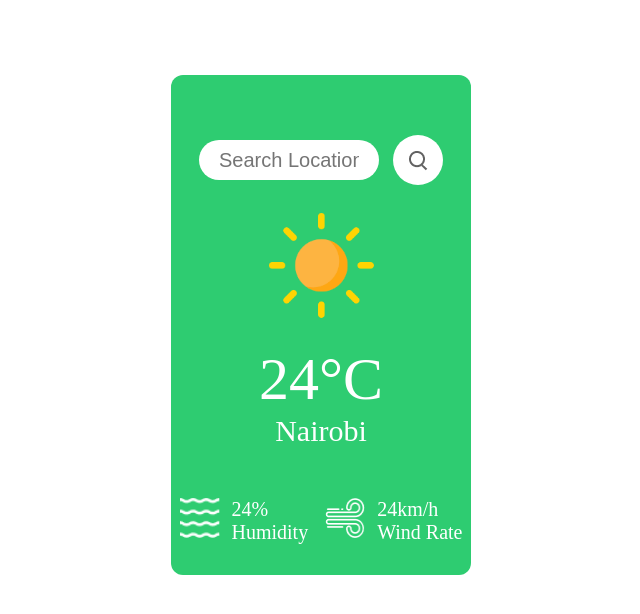
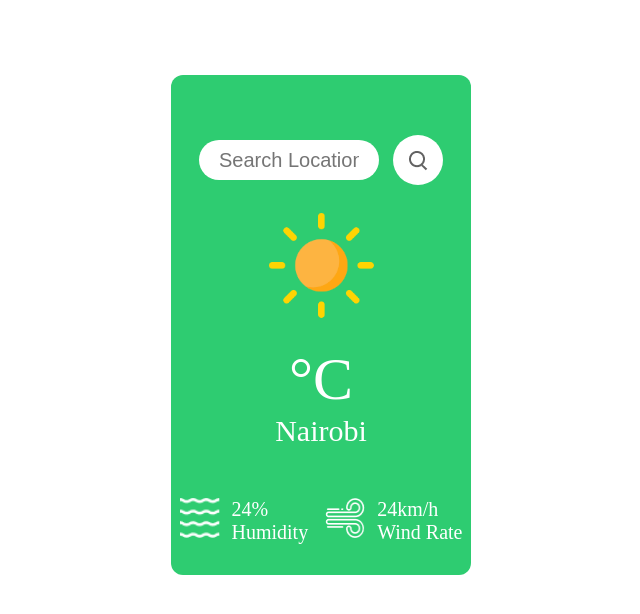
Before and after one commit to briansimiyuj/weather-app-react, a React (Create React App) app: page / in a window 1280 px wide. Shown: the top 614 px of the page, without its empty margins (319-959 px from the left). Built offline with nearby package versions, Linux system fonts and the light colour scheme; no server answers.

Commit message:
Setting main temperature

```diff
--- a/src/Script.jsx
+++ b/src/Script.jsx
@@ -9,6 +9,8 @@ function Script(){
 
   const [location, setLocation] = useState('Nairobi'),
 
+        [mainTemp, setMainTemp] = useState(null),
+
         APIKey = "30d95878ab2819e2f838a7f9024d365d"
 
 
@@ -18,9 +20,12 @@ function Script(){
 
          response = await fetch(URL),
 
-         data = await response.json()
+         data = await response.json(),
 
-    console.log(data)
+         mainTemp = Math.floor(data.main.temp)
+
+
+    setMainTemp(mainTemp)
 
   }
 
@@ -33,7 +38,7 @@ function Script(){
 
       <WeatherImage/>
 
-      <WeatherTemp/>
+      <WeatherTemp mainTemp={mainTemp}/>
 
       <WeatherLocation location={location}/>
 
--- a/src/components/WeatherTemp.jsx
+++ b/src/components/WeatherTemp.jsx
@@ -1,10 +1,10 @@
-const WeatherTemp = () =>{
+const WeatherTemp = ({ mainTemp }) =>{
 
     return(
 
         <div className="weather-temp">
 
-            <span>24</span>&deg;C
+            <span>{mainTemp}</span>&deg;C
 
         </div>
 
```
